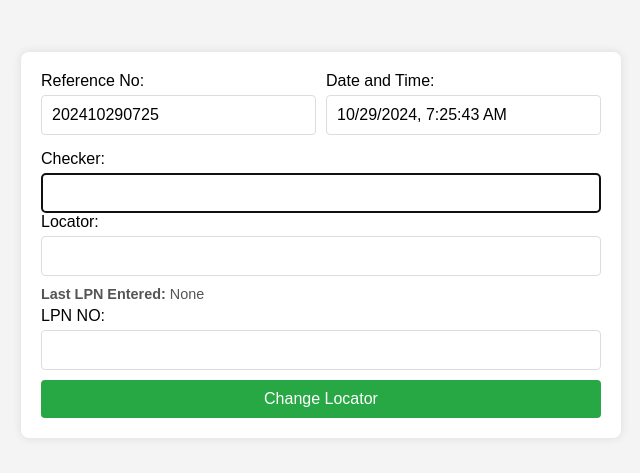
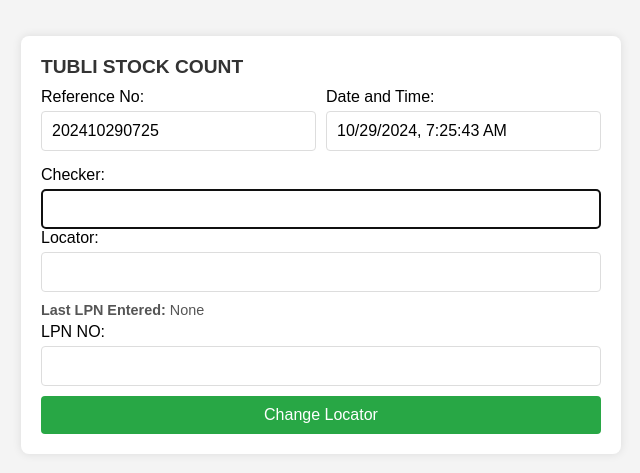
Before and after one commit to asif1001/Tubli-stocktake, a plain HTML site: page index.html in a window 1280 px wide. Shown: the part 155-628 px from the top of the page, without its empty margins (319-959 px from the left). Drawn offline with Linux system fonts and the light colour scheme.

Commit message:
Update index.html

```diff
--- a/index.html
+++ b/index.html
@@ -28,6 +28,13 @@
             border-radius: 8px;
             box-shadow: 0 0 10px rgba(0, 0, 0, 0.1);
             box-sizing: border-box;
+        }
+        .form-section-label {
+            font-weight: bold;
+            font-size: 1.2em;
+            text-align: left;
+            margin-bottom: 10px;
+            color: #333;
         }
         .form-row {
             display: flex;
@@ -88,6 +95,9 @@
 </head>
 <body>
     <form>
+        <!-- TUBLI STOCK COUNT label -->
+        <div class="form-section-label">TUBLI STOCK COUNT</div>
+
         <!-- Reference No and Date and Time in one line -->
         <div class="form-row">
             <div class="form-group">
```
